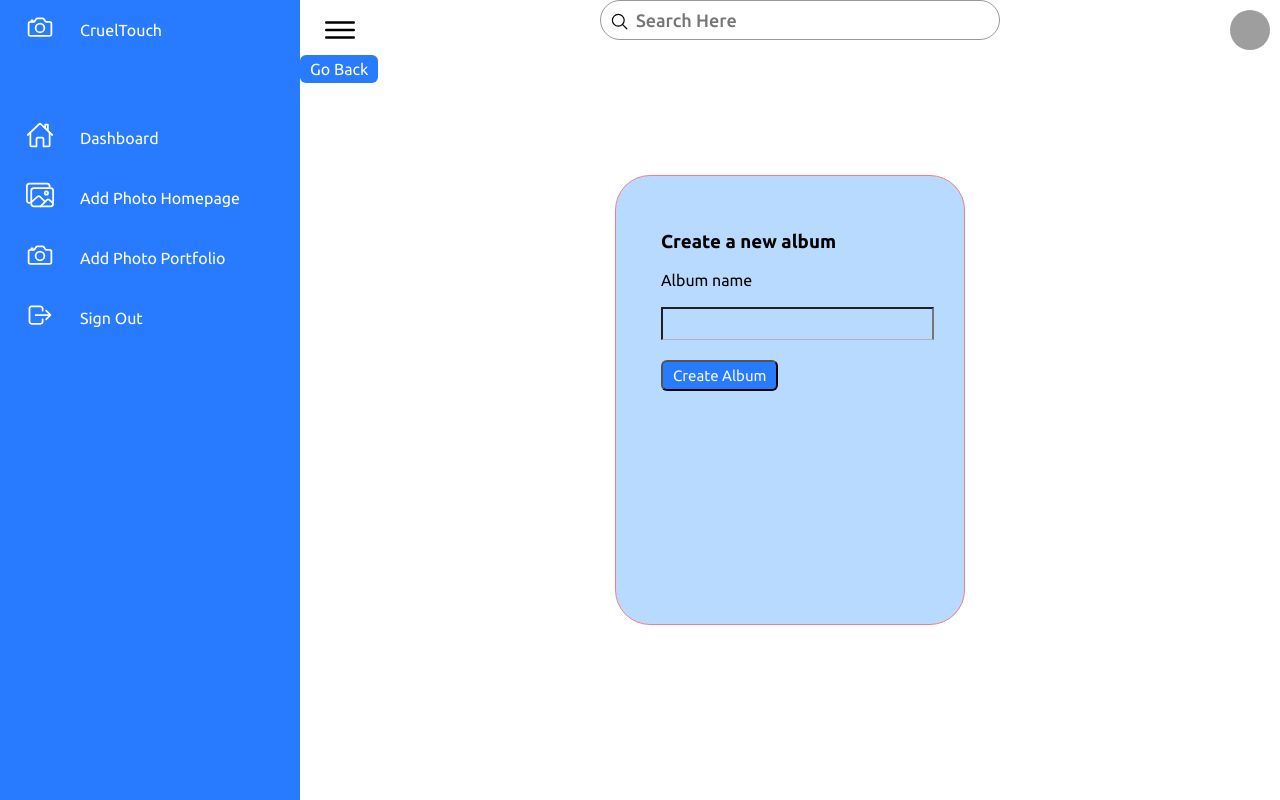
After one commit to adamspd/crueltouch, a Django app: page /client/createalbum/ in a window 1280 px wide. The commit adds this page. Run offline with Django 3.2, Linux system fonts and the light colour scheme; grey boxes are pictures that could not be loaded.

Commit message:
Owner can now create an album When owner wants to upload pictures to portfolio, he can add a new album if he wants and it will be displayed to the portfolio page in the list of filter. After creation of the album, owner is redirected to the add photos to portfolio page

```diff
--- a/client/form.py
+++ b/client/form.py
@@ -1,8 +1,10 @@
 from django.contrib.auth.forms import UserCreationForm
 from django.contrib.auth.models import User
 from django.forms import ModelForm
+from portfolio.models import Album as AlbumForm
 
 from client.models import UserClient, BookMe
+from portfolio.models import Album
 
 
 class CustomRegisterForm(UserCreationForm):
@@ -21,3 +23,9 @@ class UpdateBook(ModelForm):
     class Meta:
         model = BookMe
         fields = ['full_name', 'email', 'session_type', 'place', 'package', 'status']
+
+
+class CreateAlbumForm(ModelForm):
+    class Meta:
+        model = AlbumForm
+        fields = ['album_title']
--- /dev/null
+++ b/client/templates/client/create_album_portfolio.html
@@ -0,0 +1,80 @@
+{% extends 'client/base.html' %}
+{% block title %}<title>Clients</title>{% endblock %}
+{% block optionalmenu %}
+    <li>
+        <a href="{% url 'client:add_photos_homepage' %}">
+            <span class="icon"><ion-icon name="images-outline"></ion-icon></span>
+            <span class="title">Add Photo Homepage</span>
+        </a>
+    </li>
+    <li>
+        <a href="{% url 'client:add_photos_portfolio' %}">
+            <span class="icon"><ion-icon name="camera-outline"></ion-icon></span>
+            <span class="title">Add Photo Portfolio</span>
+        </a>
+    </li>
+{% endblock %}
+{% block body %}
+<style>
+    .container-add {
+        position: absolute;
+        left: 50%;
+        top: 50%;
+        transform: translate(-50%, -50%);
+        border: 1px solid lightcoral;
+        height: 450px;
+        width: 350px;
+        background-color: #b8daff;
+        border-radius: 35px;
+    }
+
+    .container-photos {
+        padding-left: 45px;
+        padding-top: 55px;
+    }
+
+    input[type=text], input[type=email] {
+        width: 90%;
+        display: inline-block;
+        font-size: 14px;
+        font-weight: 500;
+        border-bottom: 1px solid #b2b2b2;
+        padding-bottom: 14px;
+        margin-bottom: 20px;
+        background: transparent;
+    }
+
+    textarea {
+        height: 165px;
+        min-height: 165px;
+        margin-bottom: 38px;
+    }
+
+    button#createalbum {
+        color: whitesmoke;
+        font-size: 15px;
+    }
+</style>
+<a href="{% url 'client:ownerislogged' %}" class="btn btn-dark my-3">Go Back</a>
+<div class="container-add">
+
+    <div class="row justify-content-center">
+        <div class="col-md-4">
+
+            <div class="container-photos">
+                <form method='POST' action="" enctype="multipart/form-data">
+                    {% csrf_token %}
+                    <h3>Create a new album</h3><br>
+                    <label for="">Album name</label><br><br>
+                    {{ form.album_title }}
+
+                    <br>
+
+                    <button id="createalbum" type='submit' class="btn btn-primary m-3">Create Album</button>
+
+                </form>
+            </div>
+        </div>
+    </div>
+</div>
+{% endblock %}
--- a/client/urls.py
+++ b/client/urls.py
@@ -68,5 +68,8 @@ urlpatterns = [
     path('paynow/', paynow, name="paynow"),
 
     # Success page
-    path('success/', success_payment, name="success_payment")
+    path('success/', success_payment, name="success_payment"),
+
+    # create album for portfolio
+    path('createalbum/', creationofalbum, name="creationofalbum"),
 ]
--- a/client/views.py
+++ b/client/views.py
@@ -12,7 +12,7 @@ from django.utils.timezone import now
 from django.views.generic import ListView, RedirectView
 
 from crueltouch import settings
-from .form import CustomRegisterForm, BookME, UpdateBook
+from .form import CustomRegisterForm, BookME, UpdateBook, CreateAlbumForm
 from client.models import UserClient, BookMe, Album, OwnerProfilePhoto, Photo
 from homepage.models import Album as AlbumHomepage
 from homepage.models import Photo as PhotoHomepage
@@ -362,6 +362,18 @@ def book_anyway(request):
     return form_bookme(request)
 
 
+def creationofalbum(request):
+    if request.method == 'POST':
+        form = CreateAlbumForm(request.POST)
+        if form.is_valid():
+            form.save()
+            return redirect('client:add_photos_portfolio')
+    else:
+        form = CreateAlbumForm()
+    context = {'form': form}
+    return render(request, 'client/create_album_portfolio.html', context)
+
+
 def information(request):
     if request.method == 'POST':
         form = CustomRegisterForm(request.POST)
```
Also changed, not shown: client/templates/client/addphotos_portfolio.html (+27 -5 lines), db.sqlite3.
